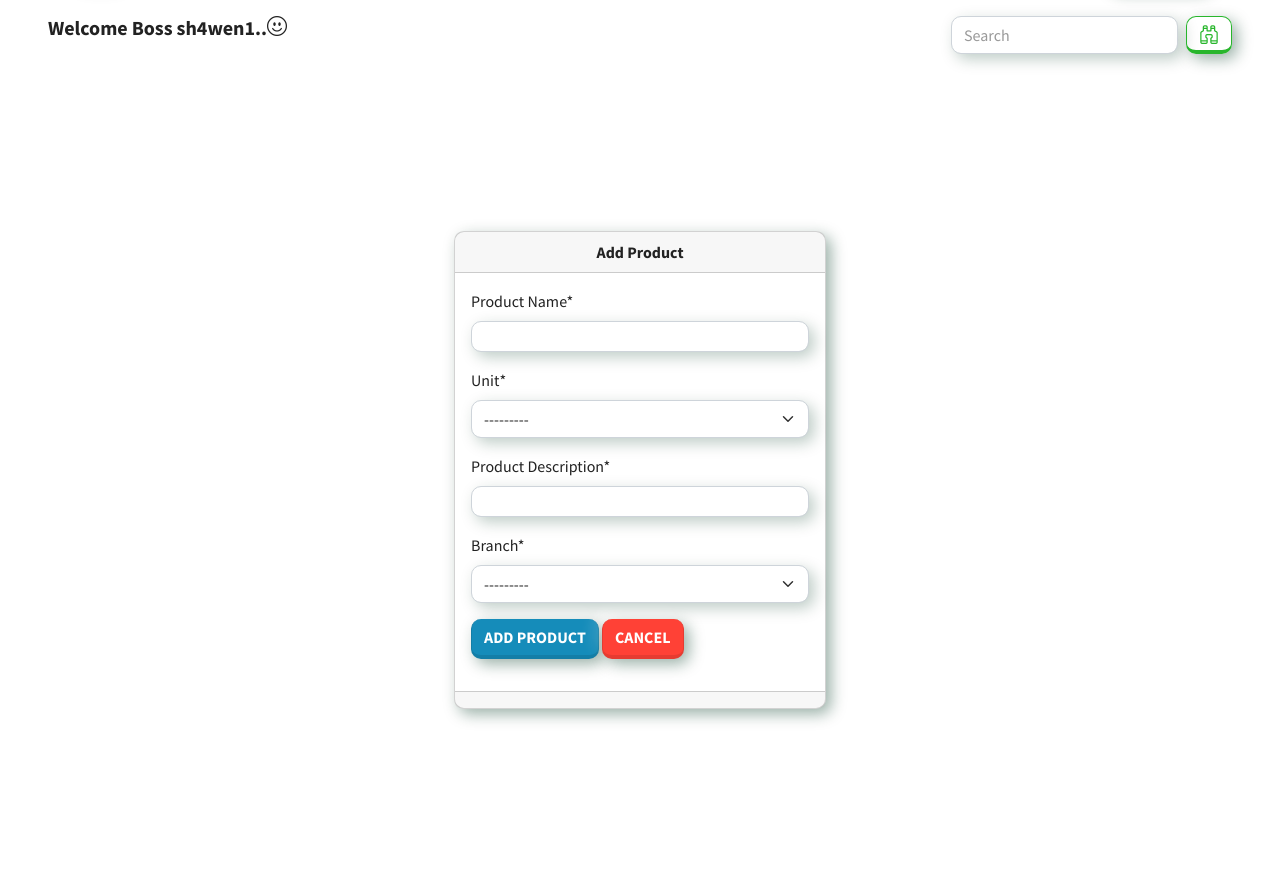
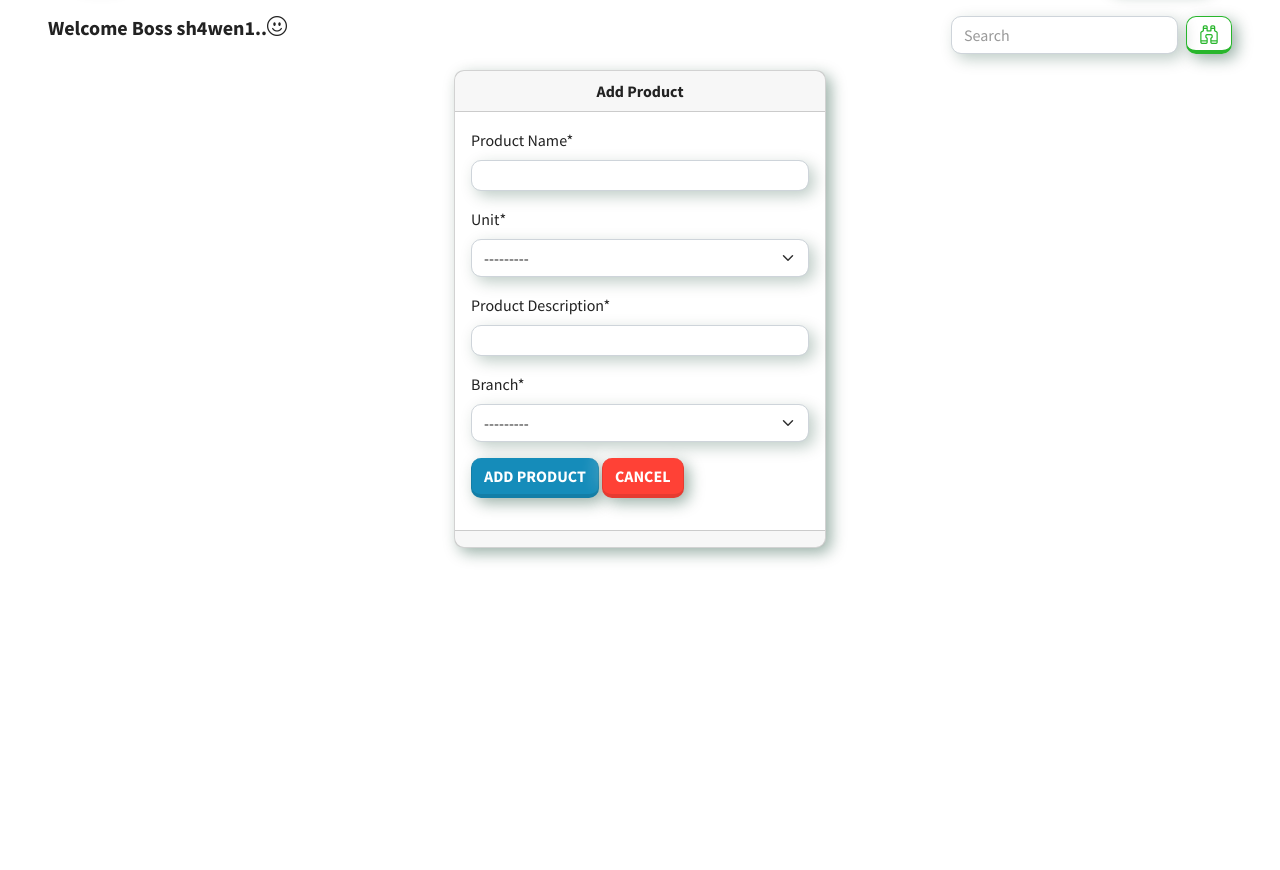
Before and after one commit to SH4WEN/django-postgresql, a Django app: page /add_product/ in a window 1280 px wide. Shown: the part 60-930 px from the top of the page. After the commit the page ends 622 px from the top, so only its background shows below. Run offline with Django 5.2, Linux system fonts and the light colour scheme; a user stored in the database is signed in; some libraries are stand-ins or nearby versions.

Commit message:
3rd commit

```diff
--- a/templates/pieces/add_productpc.html
+++ b/templates/pieces/add_productpc.html
@@ -27,7 +27,7 @@
 
   <!-- <a href="#" class="alert-link">Change a few things up</a> -->
 <!-- </div> -->
-<div class="container d-flex justify-content-center align-items-center h-100">
+<div class="container d-flex justify-content-center align-items-center h-90">
   <div class="card col-lg-4 col-md-6 col-sm-8 col-xs-12 mx-auto">
     <div class="card-header text-center">
       <strong
--- a/templates/pieces/add_supplypc.html
+++ b/templates/pieces/add_supplypc.html
@@ -15,7 +15,7 @@
 </div>
 {% else %}
 
-<div class="container d-flex justify-content-center align-items-center h-100">
+<div class="container d-flex justify-content-center align-items-center">
   <div class="card mx-auto col-lg-4">
     <div class="card-header text-center">
       <strong>Product Name: {{ product.product }}</strong>
--- a/templates/pieces/editpc.html
+++ b/templates/pieces/editpc.html
@@ -2,7 +2,7 @@
 Page{%endblock %} {% block body %} {% include 'partials/sidebar.html' %}
 
 <div
-  class="container d-flex justify-content-center align-items-center min-vh-90 mt-3"
+  class="container d-flex justify-content-center align-items-center min-vh-90"
 >
   <div class="card col-md-4 col-sm-6 col-xs-12">
     <div class="card-header text-center">Update Products</div>
--- a/templates/supply/add_product.html
+++ b/templates/supply/add_product.html
@@ -27,7 +27,7 @@
 
   <!-- <a href="#" class="alert-link">Change a few things up</a> -->
 <!-- </div> -->
-<div class="container d-flex justify-content-center align-items-center h-100">
+<div class="container d-flex justify-content-center align-items-center">
   <div class="card col-lg-4 col-md-6 col-sm-8 col-xs-12 mx-auto">
     <div class="card-header text-center">
       <strong
--- a/templates/supply/add_supply.html
+++ b/templates/supply/add_supply.html
@@ -14,7 +14,7 @@
 </div>
 {% else %}
 
-<div class="container d-flex justify-content-center align-items-center h-100">
+<div class="container d-flex justify-content-center align-items-center">
   <div class="card mx-auto col-lg-4">
     <div class="card-header text-center">
       <strong>Product Name: {{ product.product }}</strong>
```
Also changed, not shown: db.sqlite3.
